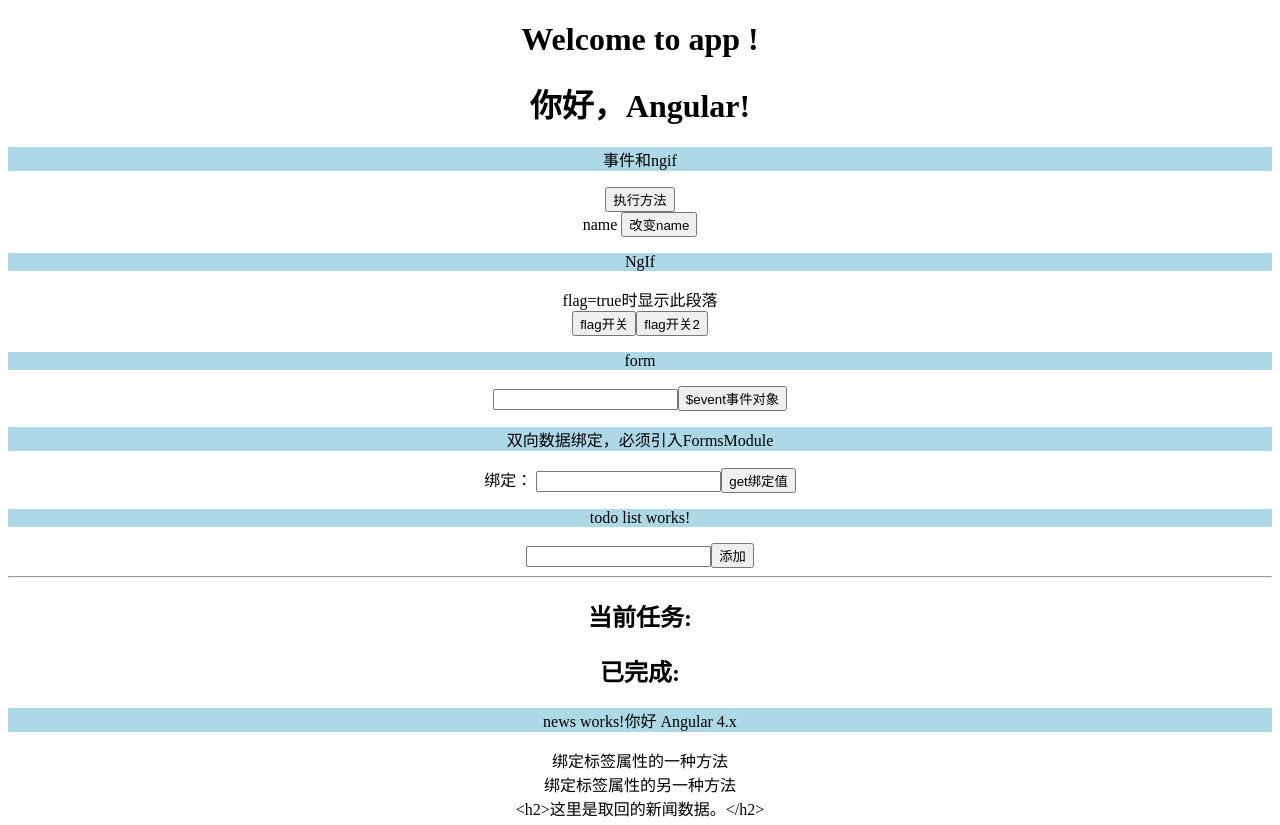
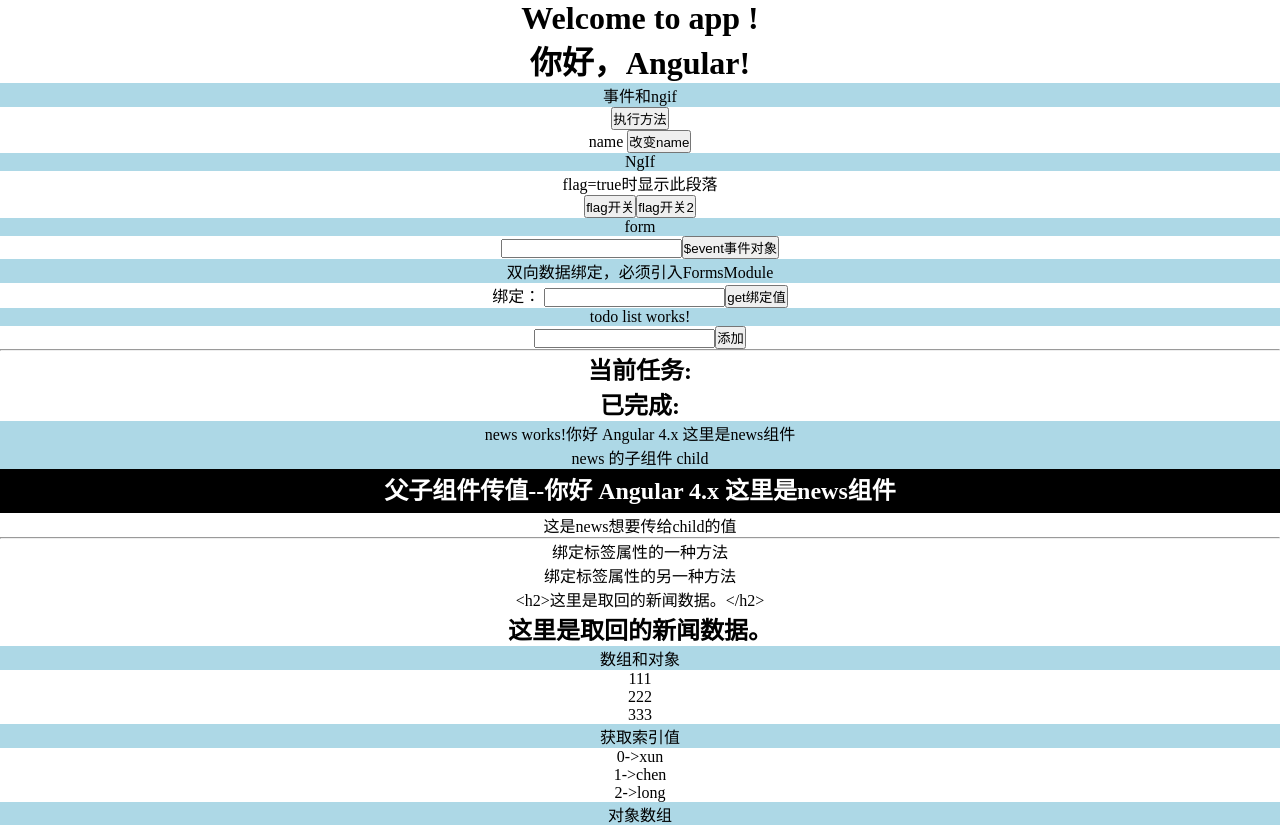
Before and after one commit to xuncl/firstAngular, an Angular app: page / in a window 1280 px wide. Shown: the top 825 px of the page. Built offline with nearby package versions, Linux system fonts and the light colour scheme.

Commit message:
子组件接受父组件的传值

```diff
--- /dev/null
+++ b/src/app/components/child/child.component.html
@@ -0,0 +1,4 @@
+<!-- 直接传父亲的值不可行 -->
+<h2 class="child">父子组件传值--{{title}}</h2>
+<span>{{transportData}}</span>
+<hr>
--- /dev/null
+++ b/src/app/components/child/child.component.ts
@@ -0,0 +1,21 @@
+// 引入Input接收父组件(news)的传值
+import { Component, OnInit, ViewEncapsulation, Input } from '@angular/core';
+
+@Component({
+  selector: 'app-child',
+  templateUrl: './child.component.html',
+  styleUrls: ['./child.component.css'],
+  encapsulation: ViewEncapsulation.None
+})
+export class ChildComponent implements OnInit {
+
+// 通过Input接收过来的title值
+  @Input() title:string;
+  @Input() transportData:string;
+
+  constructor() { }
+
+  ngOnInit() {
+  }
+
+}
--- a/src/app/components/news/news.component.html
+++ b/src/app/components/news/news.component.html
@@ -1,6 +1,11 @@
 <p>
   news works!{{title}}
 </p>
+
+<p>news 的子组件 child</p>
+
+<!-- 通过[title]="title"向子组件传值 -->
+<app-child [title]="title" [transportData]="transportData"></app-child>
 
 <div class="{{msg}}">绑定标签属性的一种方法</div>
 <div [class]="msg">绑定标签属性的另一种方法</div>
--- a/src/app/components/news/news.component.ts
+++ b/src/app/components/news/news.component.ts
@@ -14,7 +14,9 @@ import "rxjs/Rx";
 })
 export class NewsComponent implements OnInit {
 
-  title="你好 Angular 4.x" // 属性
+  title="你好 Angular 4.x 这里是news组件" // 属性
+
+  public transportData="这是news想要传给child的值";
 
   msg: any
   msgString: string // 默认public
--- a/src/styles.css
+++ b/src/styles.css
@@ -1 +1,14 @@
 /* You can add global styles to this file, and also import other style files */
+
+*{
+    margin: 0px;
+    padding: 0px;
+}
+
+.child{
+    height: 44px;
+    line-height: 44px;
+    text-align: center;
+    background: black;
+    color: #fff;
+}
```
Also changed, not shown: src/app/app.module.ts (+6 -3 lines), src/app/components/child/child.component.css (added), 1 other file (tests, documents, lock files or other folders).
